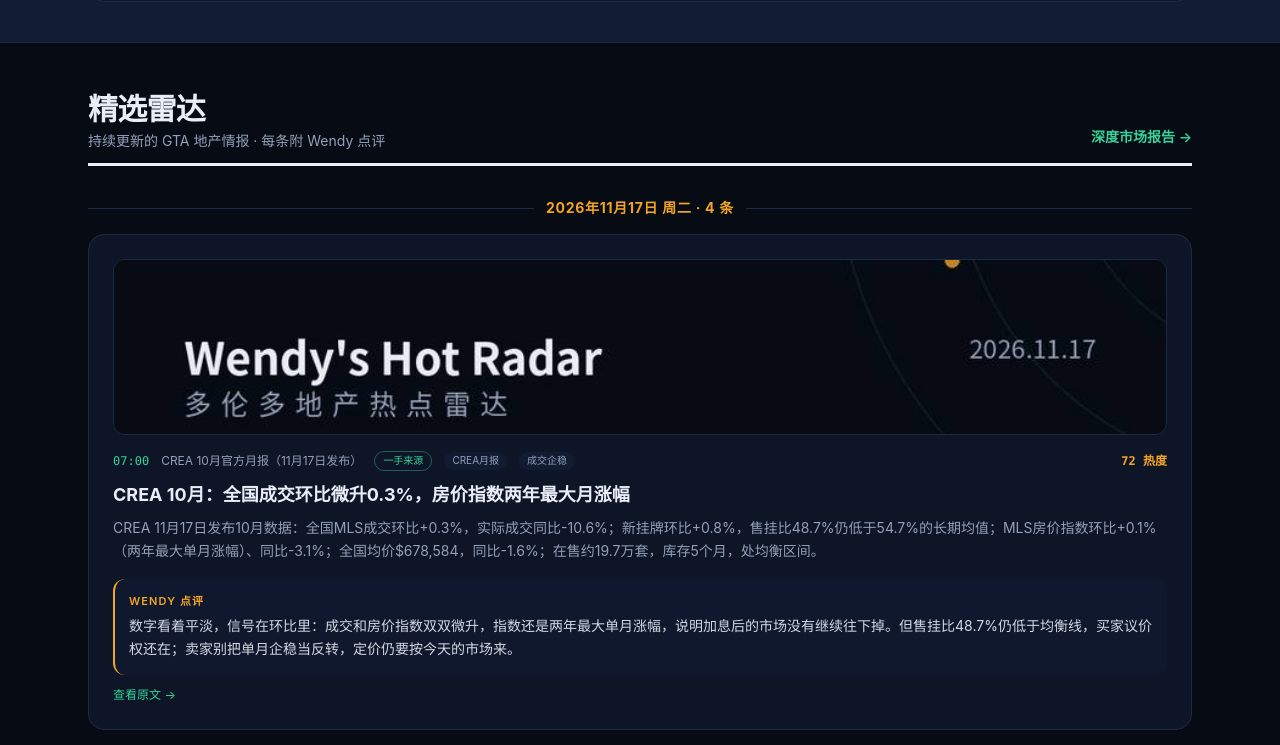
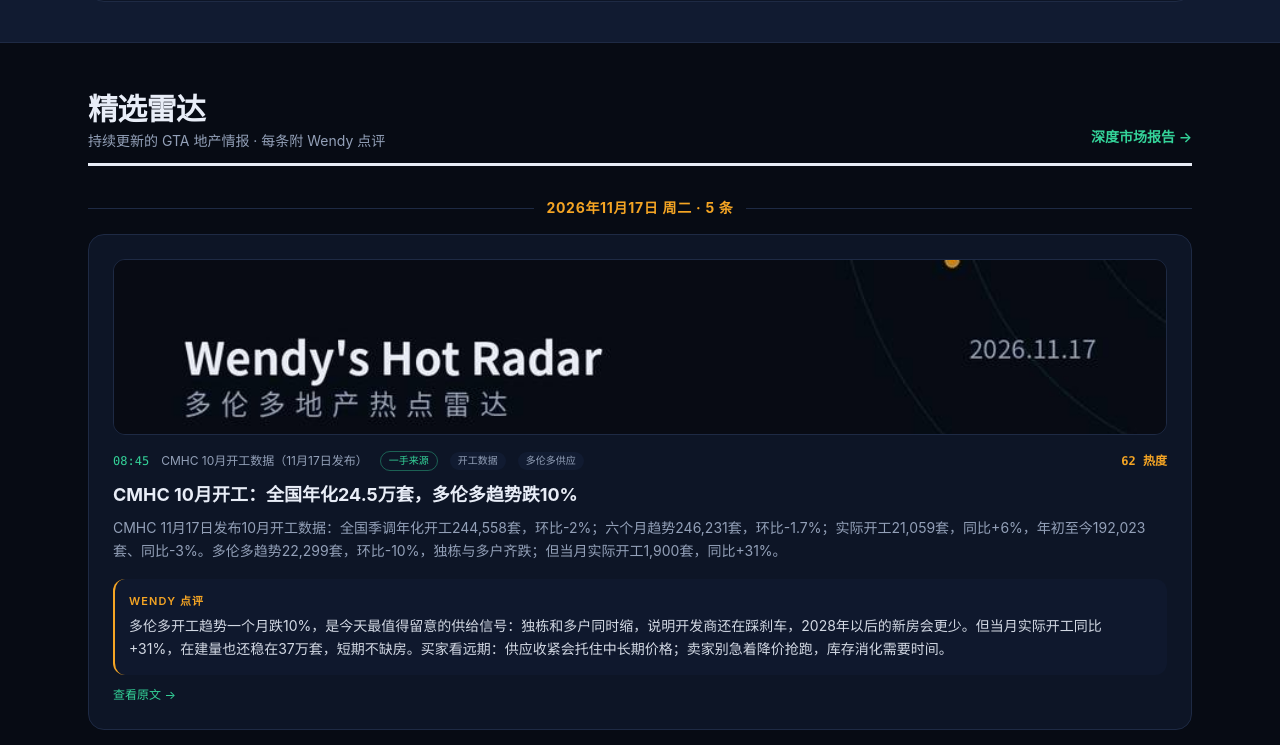
Before and after one commit to wendywangrealestate/wendy-hot-radar, a Next.js app: page / in a window 1280 px wide. Shown: the part 2023-2768 px from the top of the page. Built offline with nearby package versions, Linux system fonts and the light colour scheme.

Commit message:
每日情报更新 2026-11-17（补 CMHC 10月开工）

```diff
--- a/content-inbox/2026-11-17.md
+++ b/content-inbox/2026-11-17.md
@@ -1,8 +1,8 @@
 # 2026-11-17 每日情报草稿
 
-搜集窗口：2026-11-15 至 2026-11-17 早（过去 24–48 小时，另含 11 月 6 日发表、前几日运行漏收的一条已核实条目，见备注）。已上站 4 条，待确认 1 条。
+搜集窗口：2026-11-15 至 2026-11-17 早（过去 24–48 小时，另含 11 月 6 日发表、前几日运行漏收的一条已核实条目，见备注）。已上站 5 条，待确认 0 条。
 
-本日新货：CREA 10 月全国数据今日发布（成交环比+0.3%、HPI 两年最大月涨幅）；10 月 CPI 持稳 3.1%、核心降温，12 月加息概率回落；多伦多市政府敲定第二期目的性租赁激励 9,667 套出租房；Valery 一房 Condo 售价仅值 17.6 年租金、十年最低。
+本日新货：CREA 10 月全国数据今日发布（成交环比+0.3%、HPI 两年最大月涨幅）；10 月 CPI 持稳 3.1%、核心降温，12 月加息概率回落；多伦多市政府敲定第二期目的性租赁激励 9,667 套出租房；Valery 一房 Condo 售价仅值 17.6 年租金、十年最低；CMHC 10 月开工：全国年化 24.5 万套、多伦多趋势跌 10%（上午 08:40 补核实上站）。
 
 ## 已上站
 
@@ -30,10 +30,15 @@
 - 链接：https://valery.ca/research/gta-condo-price-to-rent/
 - 备注：Valery 原文页已打开核实（发表 2026-11-06，数据读数 11 月 6 日），此前雷达无租售比条目，不重复。发表于 11 月 6 日，前几日运行漏收，今日补录。文中自带提醒：该比值不含按揭、管理费、地税，不代表买比租便宜，点评已如实反映。
 
+### 5. CMHC 10月开工：全国年化24.5万套，多伦多趋势跌10%
+- id: `cmhc-starts-oct2026-toronto-down10` ｜ heat 62 ｜ 来源：CMHC 10月开工数据（11月17日发布）
+- 关键数字：全国季调年化开工 244,558 套，环比-2%（9 月修正为 250,072 套）；六个月趋势 246,231 套，环比-1.7%；实际开工（1 万人口以上中心）21,059 套，同比+6%，年初至今 192,023 套、同比-3%。多伦多趋势 22,299 套（9 月 24,825 套），环比-10%，独栋与多户齐跌；多伦多当月实际开工 1,900 套，同比+31%。其他：竣工 21,621 套、环比+24%；在建 369,569 套、环比持平；已获批未开工 139,592 套、环比-3%；蒙特利尔趋势+6%、温哥华+2%。下次发布 12 月 15 日。
+- 链接：https://www.cmhc-schl.gc.ca/media-newsroom/news-releases/2026/housing-starts-construction-data-october-2026
+- 备注：上午约 07:00 首次核查时该新闻稿尚未上线（同式 slug 返回 404），iTask 与 homebuildercanada 的数字互不一致且与 9 月官方数据对不上，均未采纳；08:40 浏览器复核确认官方稿已于 11 月 17 日发布，数字全部引自 CMHC 原文（firstHand=true），随后补录上站。9 月 SAAR 由 248,896 修正为 250,072，系 CMHC 常规修正。
+
 ## 待确认
 
-### CMHC 10 月开工数据
-- 处理：按日程 10 月开工数据应于 11 月 16–17 日发布（第 11 个工作日）。截至今早约 07:00，CMHC 新闻稿库中未见 10 月发布（按 9 月稿同式 slug 访问返回 404）；iTask（SAAR 22.1 万、+8%）与 homebuildercanada（趋势 199,920、SAAR 192,928）两家数字互不一致，且均与 9 月官方数据（SAAR 248,896、趋势 250,411）对不上，疑为往年旧稿复用；Better Dwelling 标签页 snippet“10 月开工暴跌近两成”配图为 2025 年 11 月，疑为 2025 年旧文。均未采纳。已委托浏览器核查 CMHC 新闻稿库确认 10 月发布是否已出、具体数字与链接，核实后再补录；未核实前不上站。
+（无）
 
 ## 考虑过、未上站
 
@@ -57,7 +62,7 @@
 - 利率追踪栏：5 年期国债收益率 11 月 12 日约 3.5%（True North），与栏内 10 月 27 日 3.57% 相差无几，未改。
 
 ## 部署状态（需注意）
-- 线上站 https://wendy-hot-radar.vercel.app 仍显示 11 月 8 日内容，11 月 9–17 日的提交均未上线；等上线条目现为 27 条（11 月 9 日 4 条、10 日 4 条、11 日 3 条、12 日 2 条、13 日 2 条、14 日 2 条、15 日 2 条、16 日 4 条、17 日 4 条）。
+- 线上站 https://wendy-hot-radar.vercel.app 仍显示 11 月 8 日内容，11 月 9–17 日的提交均未上线；等上线条目现为 28 条（11 月 9 日 4 条、10 日 4 条、11 日 3 条、12 日 2 条、13 日 2 条、14 日 2 条、15 日 2 条、16 日 4 条、17 日 5 条）。
 - Vercel MCP 连接器路线已确认是死胡同（11 月 12–13 日结论：`wendywang` 团队 scope 403，且 `data/radar.ts` 已超 `call-tool` 单参数 128KB 上限）。今日不再重试。
 - GitHub 已是最新（待本次提交）；Mac 脚本部署仍是唯一已确认的替代路径（脚本 11 月 10 日已发给 Wendy，尚未确认运行）。
 - Drive 每日总结图已上传（文件 id `1p_2xihIQjUu07d4y7APzaIZzAU2lzTdF`，命名“2026-11-17 每日总结.png”）。注意：本次运行中服务重启一次，/tmp 被清空，首次 Drive 上传中断未成功，经文件夹核查确认无残留文件后用 hidden_files 备份重传成功；总结图与 JSON 已备份到 hidden_files。
--- a/data/radar.ts
+++ b/data/radar.ts
@@ -19,6 +19,28 @@ export interface RadarItem {
 }
 
 export const radarItems: RadarItem[] = [
+  {
+    "id": "cmhc-starts-oct2026-toronto-down10",
+    "date": "2026-11-17",
+    "time": "08:45",
+    "source": "CMHC 10月开工数据（11月17日发布）",
+    "firstHand": true,
+    "tags": [
+      "开工数据",
+      "多伦多供应"
+    ],
+    "heat": 62,
+    "points": [
+      "全国SAAR 244,558 降2%",
+      "多伦多趋势跌10%",
+      "竣工21,621 环比+24%"
+    ],
+    "image": "/summaries/cmhc-starts-oct2026-toronto-down10.jpg",
+    "title": "CMHC 10月开工：全国年化24.5万套，多伦多趋势跌10%",
+    "summary": "CMHC 11月17日发布10月开工数据：全国季调年化开工244,558套，环比-2%；六个月趋势246,231套，环比-1.7%；实际开工21,059套，同比+6%，年初至今192,023套、同比-3%。多伦多趋势22,299套，环比-10%，独栋与多户齐跌；但当月实际开工1,900套，同比+31%。",
+    "wendyNote": "多伦多开工趋势一个月跌10%，是今天最值得留意的供给信号：独栋和多户同时缩，说明开发商还在踩刹车，2028年以后的新房会更少。但当月实际开工同比+31%，在建量也还稳在37万套，短期不缺房。买家看远期：供应收紧会托住中长期价格；卖家别急着降价抢跑，库存消化需要时间。",
+    "url": "https://www.cmhc-schl.gc.ca/media-newsroom/news-releases/2026/housing-starts-construction-data-october-2026"
+  },
   {
     "id": "crea-oct2026-sales-steady",
     "date": "2026-11-17",
```
Also changed, not shown: public/summaries/cmhc-starts-oct2026-toronto-down10.jpg (added).
